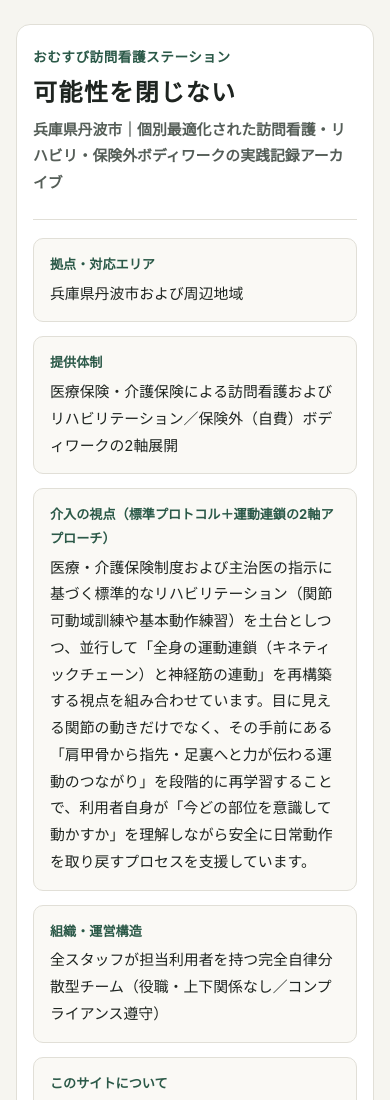
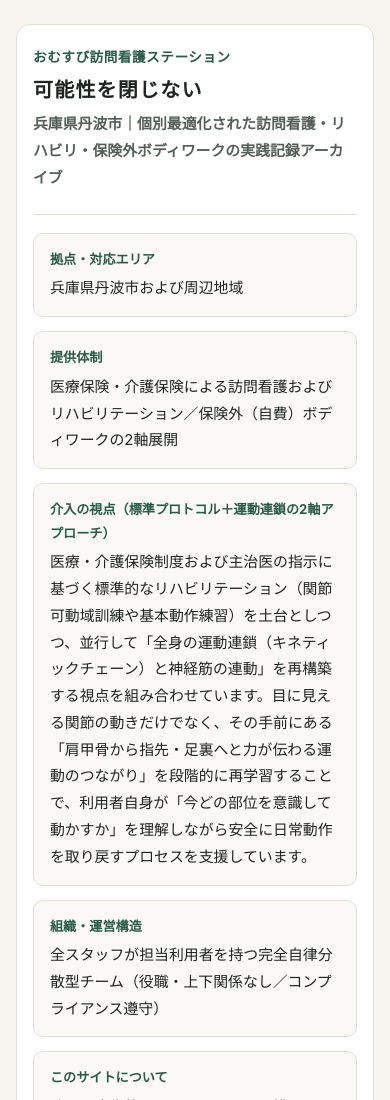
Before and after one commit to omusubistation-oka/omusubi-site, a plain HTML site: page index.html in a window 390 px wide. Shown: the top 1100 px of the page. Drawn offline with Linux system fonts and the light colour scheme.

Commit message:
Update index.html

```diff
--- a/index.html
+++ b/index.html
@@ -53,7 +53,7 @@
     }
 
     .site-motto {
-      font-size: 1.85rem;
+      font-size: 1.45rem;
       font-weight: 700;
       line-height: 1.3;
       letter-spacing: 0.06em;
@@ -274,7 +274,7 @@
 
     @media (max-width: 600px) {
       .site-motto {
-        font-size: 1.5rem;
+        font-size: 1.25rem;
       }
       .case-card, header.site-header {
         padding: 20px 16px;
```
